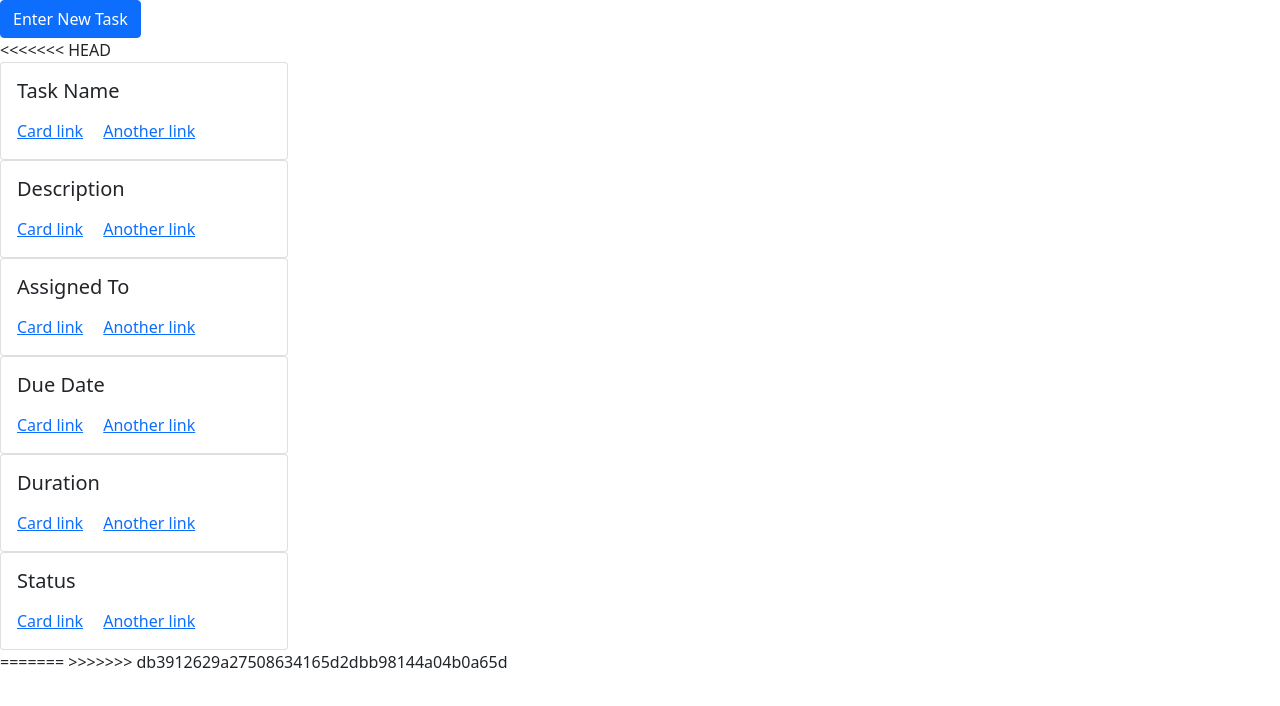
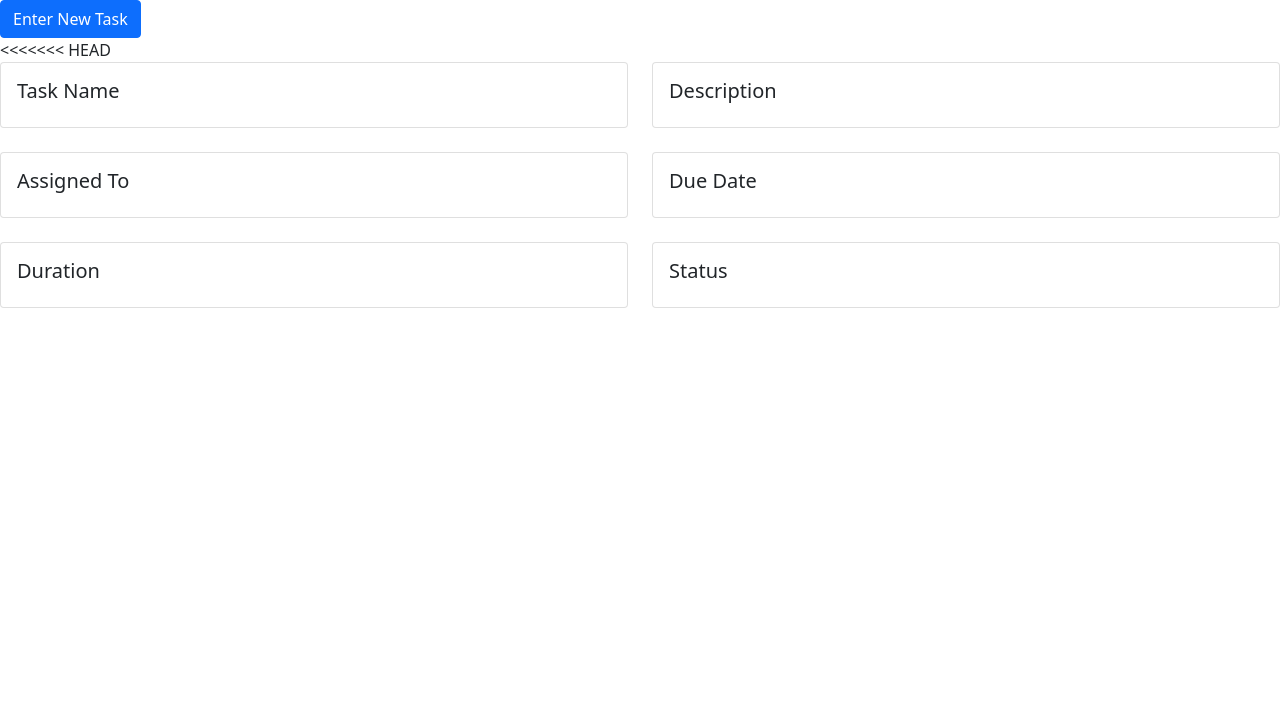
Before and after one commit to JWD005/finalproject_J-Naveen, a plain HTML site: page index.html in a window 1280 px wide. Drawn offline with nearby package versions, Linux system fonts and the light colour scheme.

Commit message:
some changes

```diff
--- a/index.html
+++ b/index.html
@@ -95,57 +95,111 @@ Enter New Task
 <<<<<<< HEAD
 
 
-  <div class="card" style="width: 18rem;">
+  <!--<div class="card" style="width: 18rem;">
     <div class="card-body">
       <h5 class="card-title">Task Name</h5>
       <p></p>
-      <a href="#" class="card-link">Card link</a>
-      <a href="#" class="card-link">Another link</a>
+
+      <a href="#" class="card-link">link</a>
     </div>
   </div>
   <div class="card" style="width: 18rem;">
     <div class="card-body">
       <h5 class="card-title">Description</h5>
       <p></p>
-      <a href="#" class="card-link">Card link</a>
-      <a href="#" class="card-link">Another link</a>
+
+      <a href="#" class="card-link">link</a>
     </div>
   </div>
   <div class="card" style="width: 18rem;">
     <div class="card-body">
       <h5 class="card-title">Assigned To</h5>
       <p></p>
-      <a href="#" class="card-link">Card link</a>
-      <a href="#" class="card-link">Another link</a>
+
+      <a href="#" class="card-link">link</a>
     </div>
   </div>
   <div class="card" style="width: 18rem;">
     <div class="card-body">
       <h5 class="card-title">Due Date</h5>
       <p></p>
-      <a href="#" class="card-link">Card link</a>
-      <a href="#" class="card-link">Another link</a>
+
+      <a href="#" class="card-link">link</a>
     </div>
   </div>
   <div class="card" style="width: 18rem;">
     <div class="card-body">
       <h5 class="card-title">Duration</h5>
       <p></p>
-      <a href="#" class="card-link">Card link</a>
-      <a href="#" class="card-link">Another link</a>
+
+      <a href="#" class="card-link">link</a>
     </div>
   </div>
   <div class="card" style="width: 18rem;">
     <div class="card-body">
       <h5 class="card-title">Status</h5>
       <p></p>
-      <a href="#" class="card-link">Card link</a>
-      <a href="#" class="card-link">Another link</a>
+
+      <a href="#" class="card-link">link</a>
+    </div>
+  </div>-->
+  <div class="row row-cols-1 row-cols-md-2 g-4">
+    <div class="col">
+      <div class="card">
+
+        <div class="card-body">
+          <h5 class="card-title">Task Name</h5>
+          <p class="card-text"></p>
+        </div>
+      </div>
+    </div>
+    <div class="col">
+      <div class="card">
+
+        <div class="card-body">
+          <h5 class="card-title">Description</h5>
+          <p class="card-text"></p>
+        </div>
+      </div>
+    </div>
+    <div class="col">
+      <div class="card">
+
+        <div class="card-body">
+          <h5 class="card-title">Assigned To</h5>
+          <p class="card-text"></p>
+        </div>
+      </div>
+    </div>
+    <div class="col">
+      <div class="card">
+
+        <div class="card-body">
+          <h5 class="card-title">Due Date</h5>
+          <p class="card-text"></p>
+        </div>
+      </div>
+    </div>
+    <div class="col">
+      <div class="card">
+
+        <div class="card-body">
+          <h5 class="card-title">Duration</h5>
+          <p class="card-text"></p>
+        </div>
+      </div>
+    </div>
+    <div class="col">
+      <div class="card">
+
+        <div class="card-body">
+          <h5 class="card-title">Status</h5>
+          <p class="card-text"></p>
+        </div>
+      </div>
     </div>
   </div>
 
+
   </body>
   </html>
-=======
-</html>
->>>>>>> db3912629a27508634165d2dbb98144a04b0a65d
```
